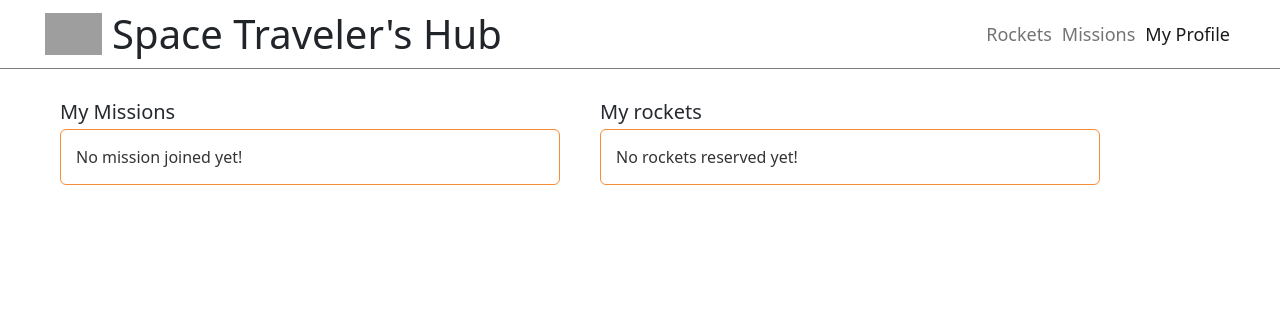
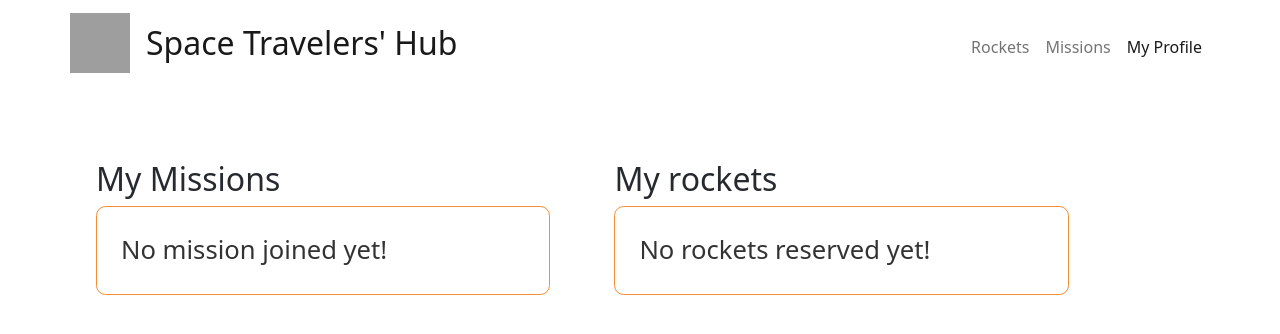
Before and after one commit to AdornChoga/space_travelers_hub, a React (Create React App) app: page /myprofile in a window 1280 px wide. Shown: the top 334 px of the page. Built offline with nearby package versions, Linux system fonts and the light colour scheme; grey boxes are pictures that could not be loaded.

Commit message:
Add Navbar brand

```diff
--- a/src/App.js
+++ b/src/App.js
@@ -1,9 +1,10 @@
-import Header from './components/header/Header';
+// import Header from './components/header/Header';
+import Navigation from './components/header/NavBar';
 import Views from './Views/Views';
 
 const App = () => (
   <>
-    <Header />
+    <Navigation />
     <Views />
   </>
 );
--- a/src/components/header/Header.jsx
+++ /dev/null
@@ -1,16 +0,0 @@
-import React from 'react';
-import Navigation from './NavBar';
-import logo from '../../assets/images/logo.png';
-import classes from './Header.module.css';
-
-const Header = () => (
-  <header>
-    <div className={classes.logo}>
-      <img src={logo} alt="logo" />
-      <h1 className={classes.app_title}>Space Traveler&apos;s Hub</h1>
-    </div>
-    <Navigation />
-  </header>
-);
-
-export default Header;
--- a/src/components/header/Header.module.css
+++ /dev/null
@@ -1,54 +0,0 @@
-header {
-  display: flex;
-  justify-content: space-between;
-  align-items: center;
-  position: fixed;
-  top: 0;
-  left: 0;
-  width: 100%;
-  padding: 1rem 4.5rem;
-  border-bottom: 0.1rem solid grey;
-  background-color: #fff;
-}
-
-.logo {
-  display: flex;
-  align-items: center;
-  max-width: 60%;
-  gap: 1rem;
-}
-
-.logo img {
-  width: 8%;
-  height: 8%;
-}
-
-.app_title {
-  font-weight: 500;
-  font-size: 4rem;
-  margin: 0;
-}
-
-nav {
-  align-self: flex-end;
-  padding-bottom: 0.8rem;
-}
-
-.nav_list {
-  display: flex;
-  align-items: flex-end;
-  list-style: none;
-  gap: 1.5rem;
-  margin: 0;
-}
-
-.nav_item:last-child {
-  border-left: 2px solid grey;
-  padding-left: 1rem;
-}
-
-a {
-  text-decoration: none;
-  font-size: 1.8rem;
-  color: #007bff;
-}
--- a/src/components/header/NavBar.jsx
+++ b/src/components/header/NavBar.jsx
@@ -1,7 +1,7 @@
 import React from 'react';
-import { Navbar, Nav } from 'react-bootstrap';
+import { Navbar, Nav, Container } from 'react-bootstrap';
 import { LinkContainer } from 'react-router-bootstrap';
-import 'bootstrap/dist/css/bootstrap.min.css';
+import logo from '../../assets/images/logo.png';
 
 const Navigation = () => {
   const links = [
@@ -22,7 +22,18 @@ const Navigation = () => {
     },
   ];
   return (
-    <Navbar>
+    <Navbar fixed="top" bg="white">
+      <Container className="d-flex justify-content-between p-0">
+        <Navbar.Brand className="h1 d-flex gap-3 align-items-center fs-2">
+          <img
+            src={logo}
+            alt="logo"
+            width="60"
+            height="60"
+            className="d-inline-block align-top"
+          />
+          Space Travelers&apos; Hub
+        </Navbar.Brand>
         <Nav>
           {
             links.map((link) => (
@@ -34,6 +45,7 @@ const Navigation = () => {
             ))
           }
         </Nav>
+      </Container>
     </Navbar>
   );
 };
--- a/src/index.css
+++ b/src/index.css
@@ -2,10 +2,6 @@
 *::after,
 *::before {
   box-sizing: border-box;
-}
-
-html {
-  font-size: 62.5%;
 }
 
 body {
--- a/src/index.js
+++ b/src/index.js
@@ -6,6 +6,7 @@ import './index.css';
 import App from './App';
 import reportWebVitals from './reportWebVitals';
 import store from './redux/configureStore';
+import 'bootstrap/dist/css/bootstrap.min.css';
 
 ReactDOM.render(
   <React.StrictMode>
```
Also changed, not shown: 1 other file (tests, documents, lock files or other folders). Lines whose indentation alone changed are shown as unchanged.
